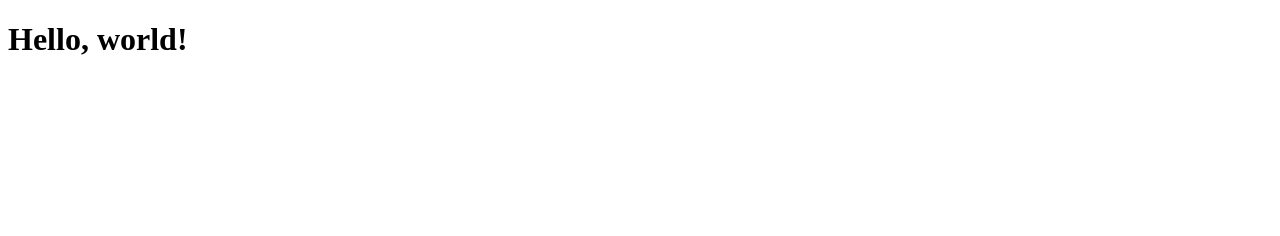
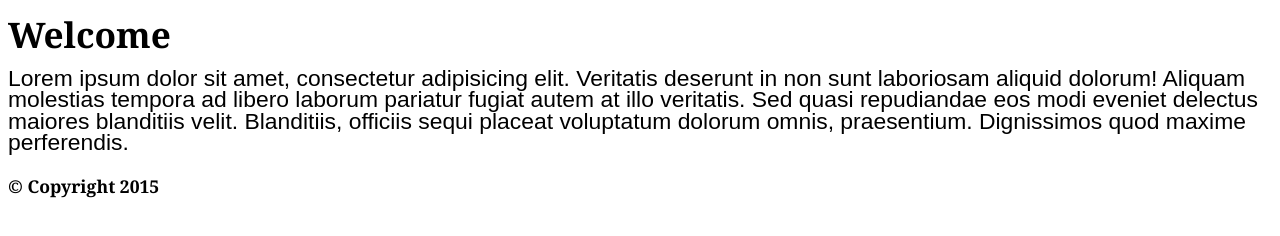
Before and after one commit to farandbeyond/comp1002-Lesson8, a plain HTML site: page index.html in a window 1280 px wide. Drawn offline with Linux system fonts and the light colour scheme.

Commit message:
CSS update

```diff
--- /dev/null
+++ b/Content/main.css
@@ -0,0 +1,39 @@
+/* Custom CSS file */
+
+body{
+	font-family: Arial, Helvetica, sans-serif;
+	font-size: 1.1em;
+	line-height: 1.2em;
+}
+
+h1,h2,h3,h4,h5,h6{
+	font-family: Georgia, 'Times New Roman', Times, serif;
+}
+
+h1{
+	font-size: 2em;
+}
+
+h2{
+	font-size: 1.5em;
+}
+
+h3{
+	font-size: 1.17em;
+}
+
+h4{
+	font-size: 1em;
+}
+
+h5{
+	font-size: .83em;
+}
+
+h6{
+	font-size: .5em;
+}
+
+p{
+	font-size: 1.3em;
+}
--- a/index.html
+++ b/index.html
@@ -6,13 +6,25 @@
     <meta name="viewport" content="width=device-width, initial-scale=1">
 
     <title>Comp1002 - Lesson 8</title>
+    <!-- CSS section -->
+    <link rel="stylesheet" href="Content/main.css">
 
 
 
   </head>
   <body>
-    <h1>Hello, world!</h1>
 
+     <!-- Header -->
+     <header class="head"></header>
 
+    <!-- main -->
+     <main>
+       <h1>Welcome</h1>
+       <p>Lorem ipsum dolor sit amet, consectetur adipisicing elit. Veritatis deserunt in non sunt laboriosam aliquid dolorum! Aliquam molestias tempora ad libero laborum pariatur fugiat autem at illo veritatis. Sed quasi repudiandae eos modi eveniet delectus maiores blanditiis velit. Blanditiis, officiis sequi placeat voluptatum dolorum omnis, praesentium. Dignissimos quod maxime perferendis.</p>
+     </main>
+
+     <!-- footer -->
+     <footer></footer>
+     <h4> &copy; Copyright 2015</h4>
   </body>
 </html>
```
